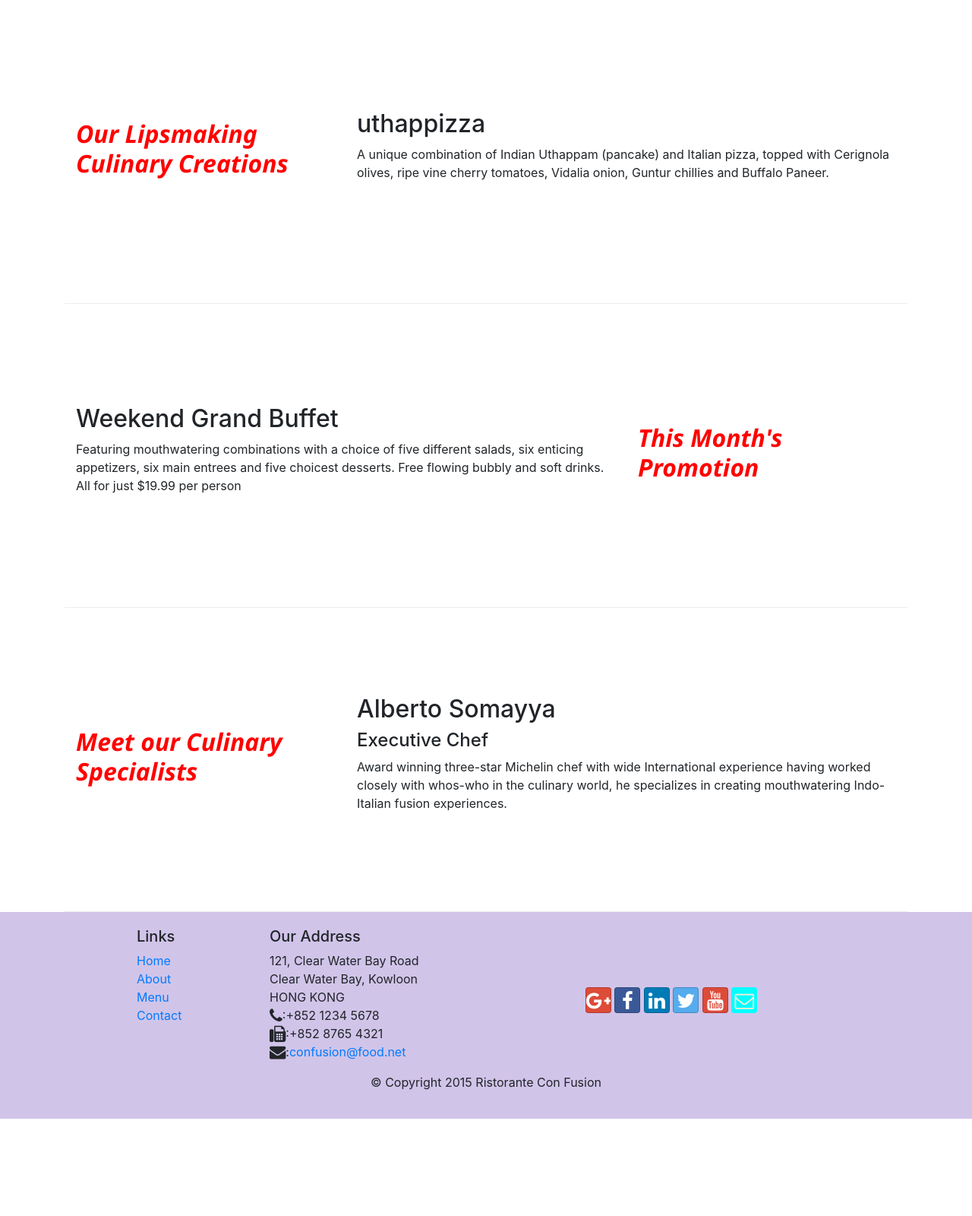
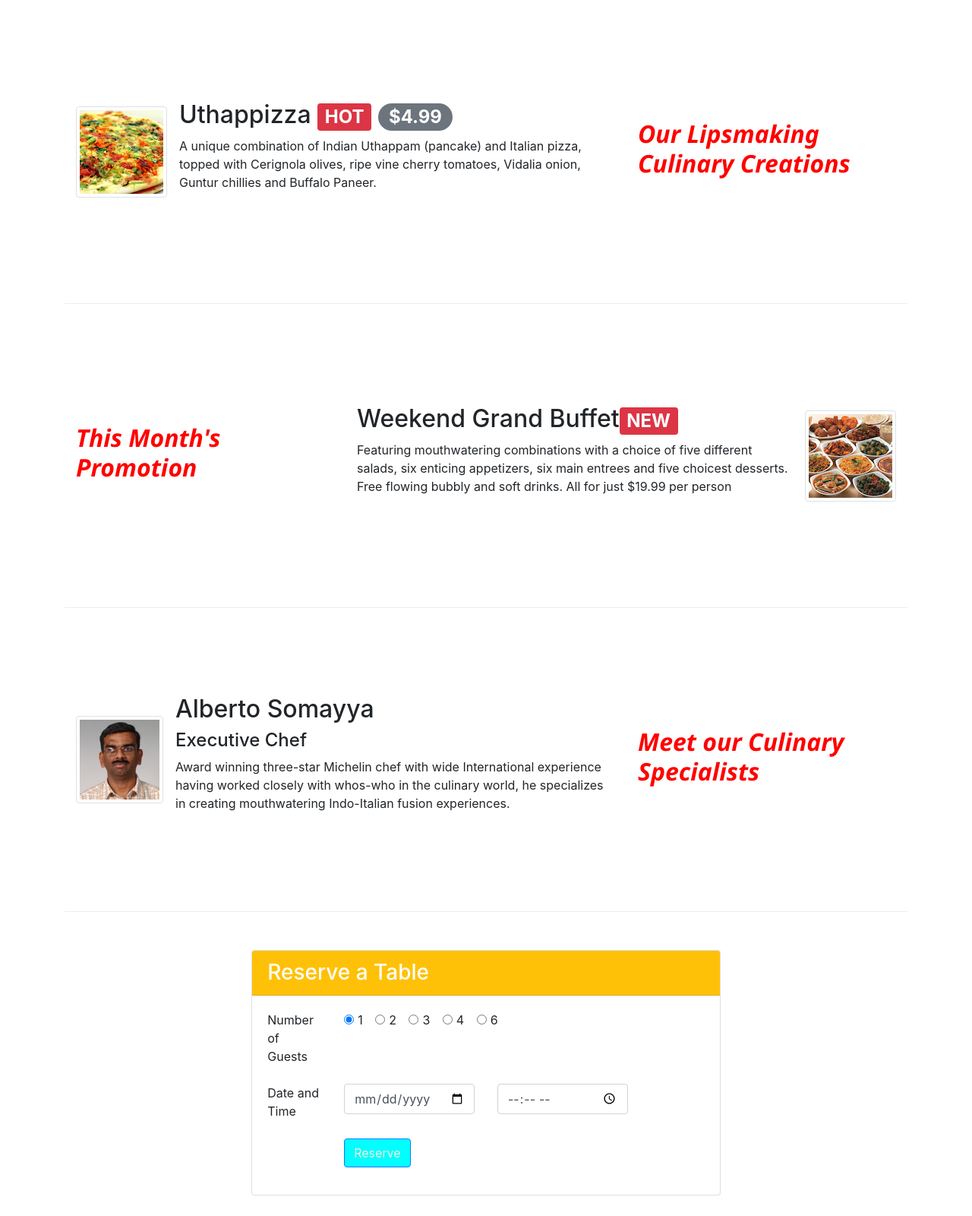
Before and after one commit to SrinjoySaha/BootStrap, a website: page index.html in a window 1280 px wide. Shown: the part 340-1940 px from the top of the page at 76% size. Before the commit the page ends 1812 px from the top, so only its background shows below. Drawn offline with nearby package versions, Linux system fonts and the light colour scheme.

Commit message:
Assignment 2

```diff
--- a/css/styles.css
+++ b/css/styles.css
@@ -55,3 +55,8 @@
     background: #512da8;
 
 }
+
+.Reserve-Button{
+    justify-self: center;
+    color: black;
+}
--- a/index.html
+++ b/index.html
@@ -19,9 +19,9 @@
         <nav class="navbar navbar-dark navbar-expand-sm fixed-top">
             <div class="container">
                 <button class="navbar-toggler" type="button" data-toggle="collapse" data-target="#Navbar">
-                    <span clas="btn btn-link">Click</span>
+                    <span class="navbar-toggler-icon"></span>
                 </button>
-                <a class="navbar-brand mr-auto" href="#">Ristorante con Fusion</a>
+                <a class="navbar-brand mr-auto" href="#"><img src="img/logo.png" height="30" width="41"></a>
 
                 <div class="collapse navbar-collapse" id="Navbar">
                     <ul class="navbar-nav mr-auto">
@@ -31,53 +31,129 @@
                         <li class="nav-item"> <a class="nav-link" href="./contactus.html"><span class="fa fa-address-card fa-lg">Contact</span></a></li>
                     </ul>
                 </div>
-
             </div>
         </nav>
         <header class="jumbotron headerClass">
             <div class="container">
-                <divc class="row">
+                <div class="row">
                     <div class="col-12 col-sm-6">
                         <h1>Ristorante con Fusion</h1>
                         <p>We take inspiration from the World's best cuisines, and create a unique fusion experience. Our lipsmacking
                             creations will tickle your culinary senses!</p>
                     </div>
-                    <div class="col-12 col-sm"></div>
+                    <div class="col-12 col-sm-3 align-self-center">
+                        <img src="img/logo.png" class="img-fluid">
+                    </div>
+                    <div class="col-12 mt-5 mt-sm-0 col-sm-3 text-center align-self-center">
+                        <a href="#reservation" type="button" class="btn btn-sm btn-warning">Reserve table</a>
+                    </div>
                 </div>
             </div>
         </header>
         <br>
         <div class="container">
             <div class="row row-content align-items-center">
-                <div class="col-12 col-sm-4 col-md-4 order-sm-first">
+                <div class="col-12 col-sm-4 col-md-4 order-sm-last">
                     <h3 class="Title-Header">Our Lipsmaking Culinary Creations</h3>
                 </div>
-                <div class="col col-sm order-sm-last col-md">
-                    <h2>uthappizza</h2>
-                    <p>A unique combination of Indian Uthappam (pancake) and Italian pizza, topped with Cerignola olives, ripe vine cherry tomatoes, Vidalia onion, Guntur chillies and Buffalo Paneer.</p>
+                <div class="col col-sm order-sm-first col-md">
+                    <div class="media">
+                        <img class="d-flex mr-3 img-thumbnail align-self-center" src="img/uthappizza.png" alt="Uthappizza">
+                        <div class="media-body">
+                            <h2 class="mt-0">Uthappizza
+                                <span class="badge badge-danger">HOT</span>
+                                <span class="badge badge-pill badge-secondary">$4.99</span></h2>
+                            <p class="d-none d-sm-block">A unique combination of Indian Uthappam (pancake) and Italian pizza, topped with Cerignola olives, ripe vine cherry tomatoes, Vidalia onion, Guntur chillies and Buffalo Paneer.</p>
+                        </div>
+                    </div>
+                </div>
+            </div>
+
+            <div class="row row-content align-items-center">
+                <div class="col-12 col-sm-4 col-md-4 order-sm-first">
+                    <h3 class="Title-Header">This Month's Promotion</h3>
+                </div>
+
+                <div class="col-12 col-sm order-sm-last col-md">
+                    <div class="media">
+                        <div class="media-body">
+                            <h2>Weekend Grand Buffet<span class="badge badge-danger">NEW</span></h2>
+                            <p>Featuring mouthwatering combinations with a choice of five different salads, six enticing appetizers, six main entrees and five choicest desserts. Free flowing bubbly and soft drinks. All for just $19.99 per person</p>
+                        </div>
+                        <img class="d-flex ml-3 img-thumbnail align-self-center" src="img/buffet.png" alt="Weekend Grand Buffet">
+                    </div>
                 </div>
             </div>
 
             <div class="row row-content align-items-center">
                 <div class="col-12 col-sm-4 col-md-4 order-sm-last">
-                    <h3 class="Title-Header">This Month's Promotion</h3>
+                    <h3 class="Title-Header">Meet our Culinary Specialists</h3>
                 </div>
-
-                <div class="col-12 col-sm order-sm-first col-md">
-                    <h2>Weekend Grand Buffet</h2>
-                    <p>Featuring mouthwatering combinations with a choice of five different salads, six enticing appetizers, six main entrees and five choicest desserts. Free flowing bubbly and soft drinks. All for just $19.99 per person</p>
+                <div  class="col col-sm order-sm-first col-md">
+                    <div class="media">
+                        <img class="d-flex mr-3 img-thumbnail align-self-center"
+                                src="img/alberto.png" alt="Alberto Somayya">
+                        <div class="media-body">
+                            <h2 class="mt-0">Alberto Somayya</h2>
+                            <h4>Executive Chef</h4>
+                            <p class="d-none d-sm-block">Award winning three-star Michelin chef with wide International experience having worked closely with whos-who in the culinary world, he specializes in creating mouthwatering Indo-Italian fusion experiences.
+                            </p>
+                        </div>
+                    </div>
                 </div>
             </div>
 
-            <div class="row row-content align-items-center">
-                <div class="col-12 col-sm-4 col-md-4 order-sm-first">
-                    <h3 class="Title-Header">Meet our Culinary Specialists</h3>
+            <div class="row row-content justify-content-center" id="Reservation">
+                <div class="col-12 col-sm-7">
+                    <div class="card">
+                        <h3 class="card-header bg-warning text-white">Reserve a Table</h3>
+                        <div class="card-body">
+                            <form>
+                                <div class="form-group row">
+                                    <label class="col-12 col-sm-2">Number of Guests</label>
+                                    <div class="col">
+                                        <div class="form-check form-check-inline">
+                                            <input class="form-check-input" type="radio" name="inlineRadioOptions" id="one_guest_radio" value="one" checked>
+                                            <label class="form-check-label" for="one_guest_radio">1</label>
+                                        </div>
+                                        <div class="form-check form-check-inline">
+                                            <input class="form-check-input" type="radio" name="inlineRadioOptions" id="two_guest_radio" value="two">
+                                            <label class="form-check-label" for="two_guest_radio">2</label>
+                                        </div>
+                                        <div class="form-check form-check-inline">
+                                            <input class="form-check-input" type="radio" name="inlineRadioOptions" id="three_guest_radio" value="three">
+                                            <label class="form-check-label" for="three_guest_radio">3</label>
+                                        </div>
+                                        <div class="form-check form-check-inline">
+                                            <input class="form-check-input" type="radio" name="inlineRadioOptions" id="four_guest_radio" value="four">
+                                            <label class="form-check-label" for="four_guest_radio">4</label>
+                                        </div>
+                                        <div class="form-check form-check-inline">
+                                            <input class="form-check-input" type="radio" name="inlineRadioOptions" id="six_guest_radio" value="six">
+                                            <label class="form-check-label" for="six_guest_radio">6</label>
+                                        </div>
+                                    </div>
+                                </div>
+                                <div class="form-group row">
+                                    <label class="col-12 col-sm-2">Date and Time</label>
+                                    <div class="col-12 col-sm-4">
+                                        <input type="date" class="form-control" id="date" placeholder="Date">
+                                    </div>
+                                    <div class="col-12 col-sm-4">
+                                        <input type="time" class="form-control" id="time" placeholder="Time">
+                                    </div>
+                                </div>
+                                <div class="form-group row">
+                                    <div class="col offset-0 offset-sm-2">
+                                        <button class="btn btn-primary" type="submit">Reserve</button>
+                                    </div>
+                                </div>
+                            </form>
+                        </div>
+                    </div>
+
                 </div>
-                <div  class="col col-sm order-sm-last col-md">
-                    <h2>Alberto Somayya</h2>
-                    <h4>Executive Chef</h4>
-                    <p>Award winning three-star Michelin chef with wide International experience having worked closely with whos-who in the culinary world, he specializes in creating mouthwatering Indo-Italian fusion experiences.</p>
-                </div>
+
             </div>
         </div>
 
```
Also changed, not shown: aboutus.html (+8 -5 lines), contactus.html (+3 -2 lines), img/alberto.png (added), img/buffet.png (added), img/logo.png (added), img/uthappizza.png (added), 1 other file.
